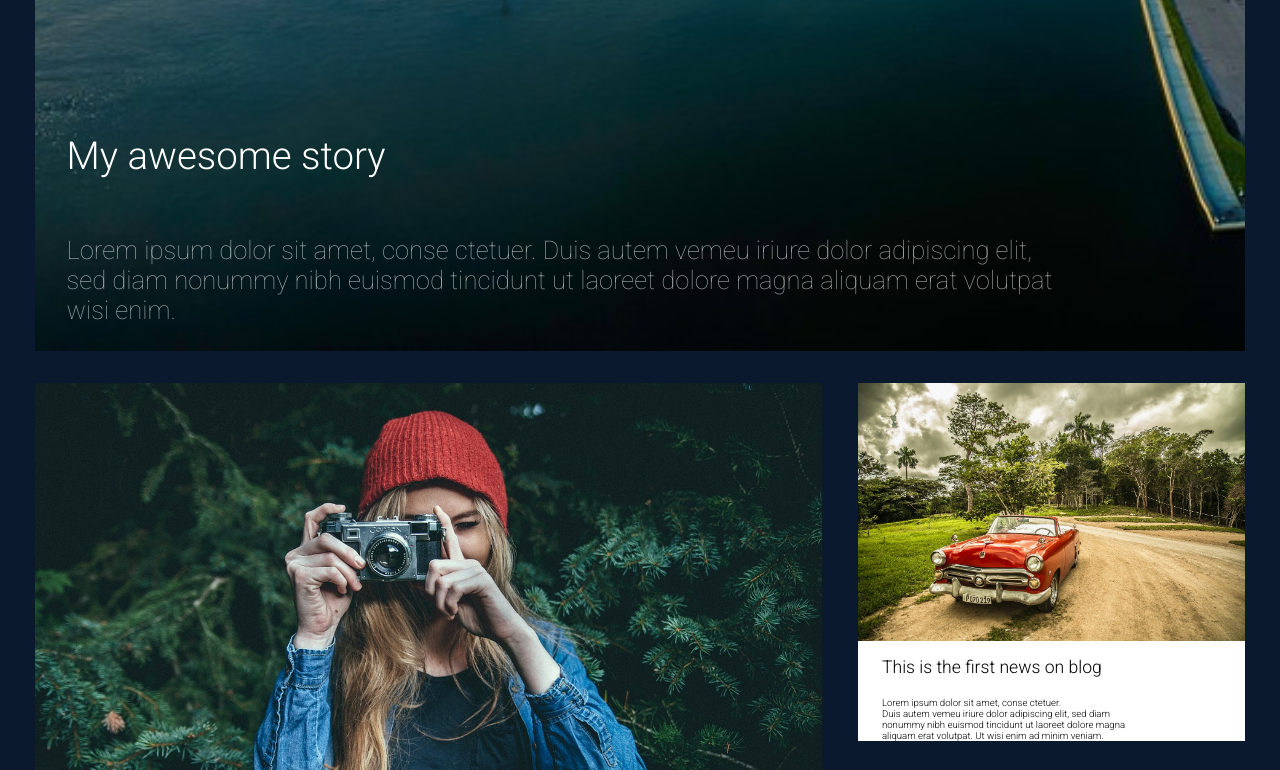
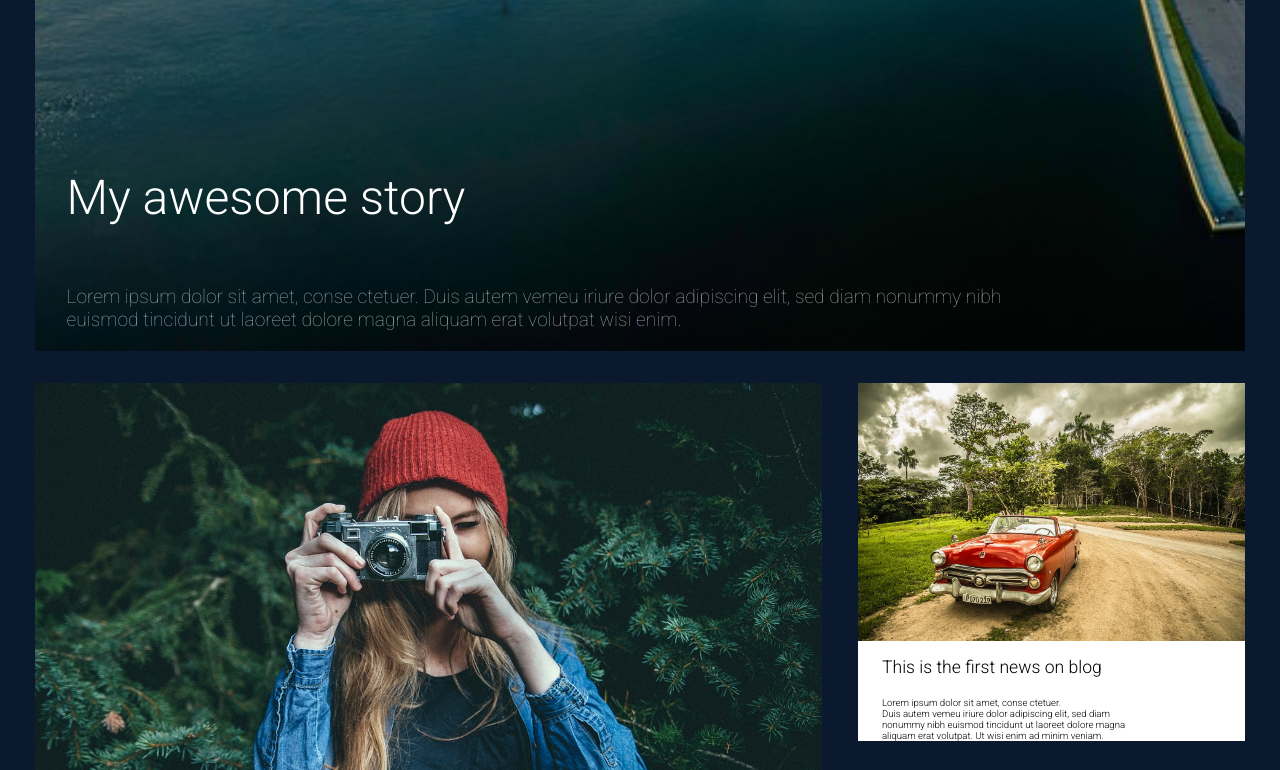
Before and after one commit to AntonEmin/FL-12, a plain HTML site: page FL12_HW5/homework/index.html in a window 1280 px wide. Shown: the part 820-1590 px from the top of the page. Drawn offline with Linux system fonts and the light colour scheme.

Commit message:
small fixes

```diff
--- a/FL12_HW5/homework/css/styles.css
+++ b/FL12_HW5/homework/css/styles.css
@@ -2,14 +2,6 @@
  * Feel free to change name of colors if you need it
  * Feel free to add new colors if you need it
  */
-:root {
-    --bg-color--dark: #0b192f;
-    --bg-color--header: #024161;
-    --link: #fff;
-    --link--hover: #1f52a4;
-    --bg-footer-color: #024161;
-  }
-
 body {
 margin: 0 2.7%;
 background-color: #0b192f;
@@ -113,7 +105,6 @@ nav {
     flex-direction: column;
     justify-content: flex-end;
     align-items: flex-start;
-
     margin-bottom: 2rem;
     background-image: url("../img/post0.jpg");
     background-repeat: no-repeat;
@@ -124,15 +115,14 @@ nav {
 .header-story-heading{
 width: 82%;
 padding-left: 2rem;
-    font-size: 3vw;
+font-size: 3em;
 font-weight: 300;
 }
 .header-story-description {
 width: 82%;
 padding-left: 2rem;
-    font-size: 2vw;
+font-size: 1.2em;
 opacity: .6;
-
 }
 
 .post-container {
@@ -187,7 +177,7 @@ nav {
     white-space: pre-line;
 }
 footer {
-    margin-top: 1rem;
+    margin: 1rem  0;
     font-size: .9rem;
     opacity: .4;
     background-color: #024161;
@@ -201,7 +191,9 @@ footer {
  {
     margin: 0;
 }
-
+.right-info p:last-of-type {
+    padding-bottom: 1rem;
+}
 
 @media  (min-width: 481px) {
     .container {
```
Also changed, not shown: FL12_HW5/homework/index.html (+0 -14 lines). Lines whose indentation alone changed are shown as unchanged.
